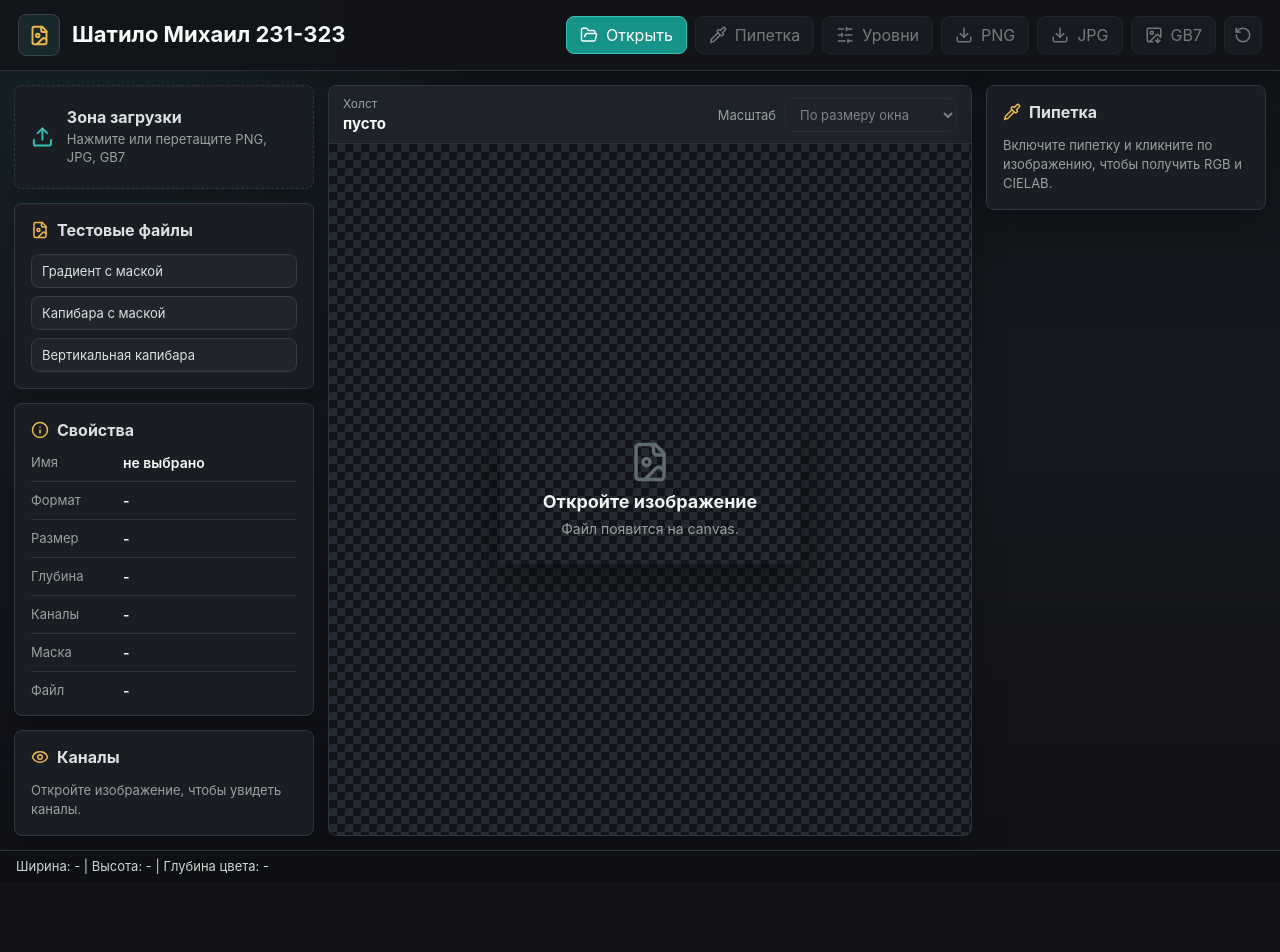
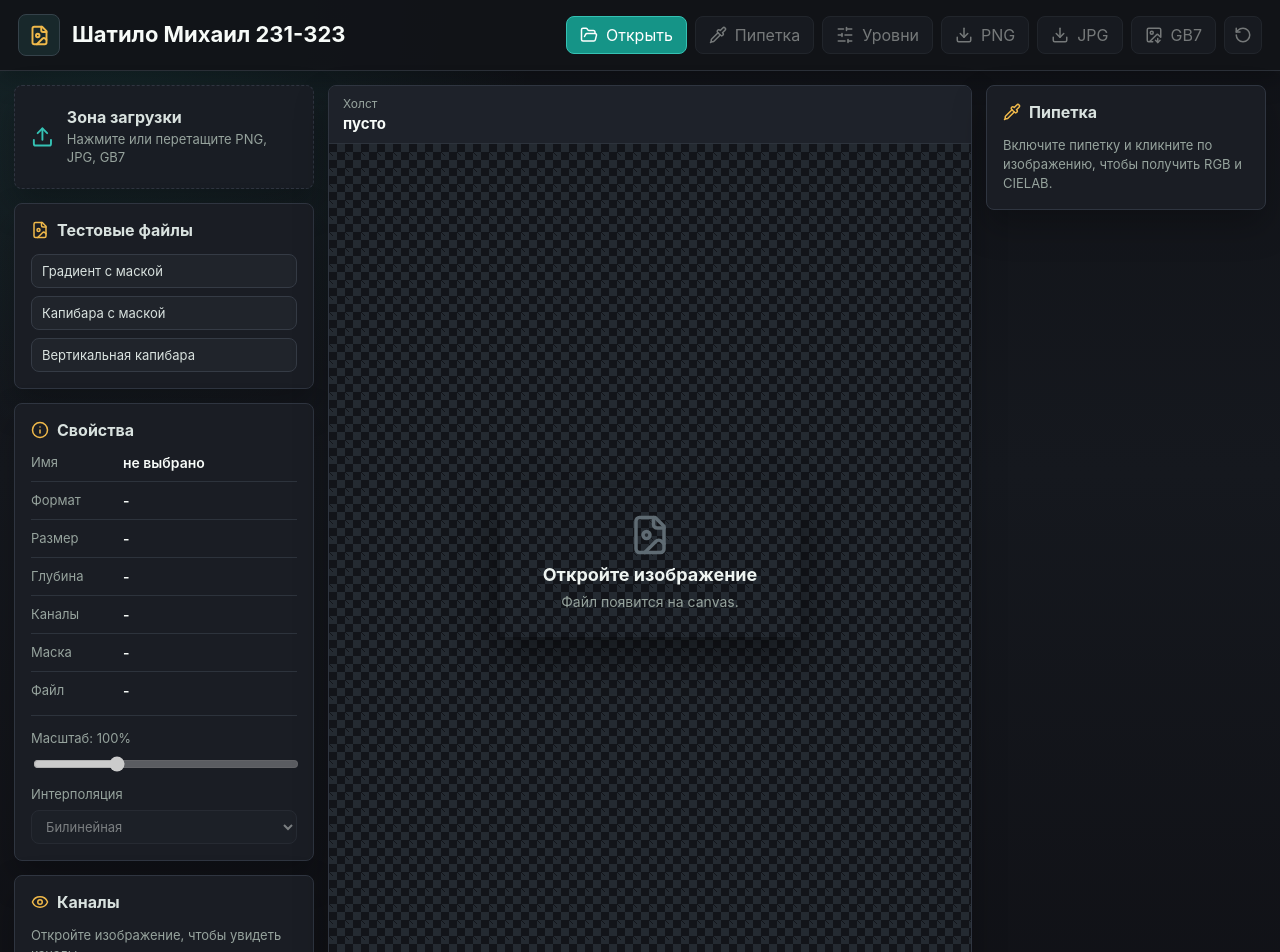
Before and after one commit to FrontendCourseMP/photoshop-mihailshat, a React (Vite) app: page / in a window 1280 px wide. Shown: the top 952 px of the page. Before the commit the page ends 882 px from the top, so only its background shows below. Built offline with nearby package versions, Linux system fonts and the light colour scheme.

Commit message:
Render canvas with adjustable scale

```diff
--- a/src/App.css
+++ b/src/App.css
@@ -311,6 +311,31 @@ dl {
   grid-template-columns: 42px minmax(0, 1fr);
 }
 
+.scale-control {
+  display: grid;
+  gap: 12px;
+  margin-top: 16px;
+  padding-top: 14px;
+  border-top: 1px solid #2d333c;
+}
+
+.scale-control label {
+  display: grid;
+  gap: 8px;
+  color: #96a39d;
+  font-size: 13px;
+}
+
+.scale-control input[type="range"] {
+  width: 100%;
+  accent-color: #35c2b4;
+}
+
+.scale-control select {
+  min-height: 34px;
+  padding: 0 10px;
+}
+
 .channel-list {
   display: grid;
   gap: 10px;
@@ -443,13 +468,6 @@ dl {
   image-rendering: auto;
   background: transparent;
   box-shadow: 0 18px 42px rgba(0, 0, 0, 0.42);
-}
-
-.fit-canvas {
-  max-width: 100%;
-  max-height: 100%;
-  width: auto;
-  height: auto;
 }
 
 .empty-state {
--- a/src/App.jsx
+++ b/src/App.jsx
@@ -13,17 +13,12 @@ import {
   Upload,
 } from 'lucide-react';
 import { decodeGb7, encodeGb7, imageHasTransparency } from './utils/gb7.js';
+import { INTERPOLATION_METHODS, clampScale, scaleImageData } from './utils/interpolation.js';
 import gradientHalfMaskUrl from '../gradient-half-mask.gb7?url';
 import kapibaraMaskUrl from '../kapibara-mask.gb7?url';
 import verticalKapibaraUrl from '../vertical-kapibara.gb7?url';
 
 const SUPPORTED_EXTENSIONS = ['png', 'jpg', 'jpeg', 'gb7'];
-const ZOOM_OPTIONS = [
-  { value: 'fit', label: 'По размеру окна' },
-  { value: '0.5', label: '50%' },
-  { value: '1', label: '100%' },
-  { value: '2', label: '200%' },
-];
 const SAMPLE_IMAGES = [
   {
     title: 'Градиент с маской',
@@ -110,6 +105,17 @@ function createWhiteBackgroundCanvas(sourceCanvas) {
   context.drawImage(sourceCanvas, 0, 0);
 
   return preparedCanvas;
+}
+
+function imageDataToCanvas(imageData) {
+  const canvas = document.createElement('canvas');
+  const context = canvas.getContext('2d');
+
+  canvas.width = imageData.width;
+  canvas.height = imageData.height;
+  context.putImageData(imageData, 0, 0);
+
+  return canvas;
 }
 
 function isGrayscaleImage(imageData) {
@@ -485,6 +491,7 @@ function ChannelPreview({ channel, imageData, isActive, onToggle }) {
 
 export default function App() {
   const canvasRef = useRef(null);
+  const canvasAreaRef = useRef(null);
   const levelsDialogRef = useRef(null);
   const histogramRef = useRef(null);
   const fileInputRef = useRef(null);
@@ -499,12 +506,13 @@ export default function App() {
   const [levelsChannel, setLevelsChannel] = useState('master');
   const [levelsSettings, setLevelsSettings] = useState({});
   const [histogramMode, setHistogramMode] = useState('linear');
+  const [displayScale, setDisplayScale] = useState(100);
+  const [displayInterpolation, setDisplayInterpolation] = useState(INTERPOLATION_METHODS.bilinear.key);
   const [pickedColor, setPickedColor] = useState(null);
   const [activeTool, setActiveTool] = useState('view');
   const [error, setError] = useState('');
   const [notice, setNotice] = useState('');
   const [isDragging, setIsDragging] = useState(false);
-  const [zoom, setZoom] = useState('fit');
 
   const currentImageData = previewImageData ?? originalImageData;
   const channels = useMemo(() => (channelMode ? getChannelList(channelMode) : []), [channelMode]);
@@ -512,13 +520,30 @@ export default function App() {
   const currentLevels = normalizeLevels(levelsSettings[levelsChannel] ?? DEFAULT_LEVELS);
   const middleLevel = gammaToMiddle(currentLevels);
 
-  function drawImageData(imageData) {
+  function drawImageData(imageData, scale = displayScale, method = displayInterpolation) {
     const canvas = canvasRef.current;
     const context = canvas.getContext('2d', { willReadFrequently: true });
+    const scaledWidth = Math.max(1, Math.round((imageData.width * scale) / 100));
+    const scaledHeight = Math.max(1, Math.round((imageData.height * scale) / 100));
+    const scaledImageData = scaleImageData(imageData, scaledWidth, scaledHeight, method);
 
-    canvas.width = imageData.width;
-    canvas.height = imageData.height;
-    context.putImageData(imageData, 0, 0);
+    canvas.width = scaledImageData.width;
+    canvas.height = scaledImageData.height;
+    context.putImageData(scaledImageData, 0, 0);
+  }
+
+  function calculateInitialScale(imageData) {
+    const area = canvasAreaRef.current;
+
+    if (!area) {
+      return 100;
+    }
+
+    const availableWidth = Math.max(1, area.clientWidth - 100);
+    const availableHeight = Math.max(1, area.clientHeight - 100);
+    const scale = Math.min(availableWidth / imageData.width, availableHeight / imageData.height) * 100;
+
+    return clampScale(scale);
   }
 
   function prepareLoadedImage(imageData, info, warnings = '') {
@@ -536,7 +561,7 @@ export default function App() {
     setActiveChannels(nextChannels);
     setPickedColor(null);
     setNotice(warnings);
-    drawImageData(imageData);
+    setDisplayScale(calculateInitialScale(imageData));
   }
 
   useEffect(() => {
@@ -545,7 +570,7 @@ export default function App() {
     }
 
     drawImageData(applyChannelsToImage(currentImageData, activeChannels, channelMode));
-  }, [currentImageData, activeChannels, channelMode]);
+  }, [currentImageData, activeChannels, channelMode, displayScale, displayInterpolation]);
 
   useEffect(() => {
     const dialog = levelsDialogRef.current;
@@ -778,8 +803,10 @@ export default function App() {
 
     const canvas = canvasRef.current;
     const rect = canvas.getBoundingClientRect();
-    const x = Math.floor(((event.clientX - rect.left) / rect.width) * canvas.width);
-    const y = Math.floor(((event.clientY - rect.top) / rect.height) * canvas.height);
+    const renderedX = ((event.clientX - rect.left) / rect.width) * canvas.width;
+    const renderedY = ((event.clientY - rect.top) / rect.height) * canvas.height;
+    const x = Math.floor((renderedX / canvas.width) * currentImageData.width);
+    const y = Math.floor((renderedY / canvas.height) * currentImageData.height);
 
     if (x < 0 || y < 0 || x >= canvas.width || y >= canvas.height) {
       return;
@@ -800,26 +827,25 @@ export default function App() {
       return;
     }
 
-    const canvas = canvasRef.current;
+    const visibleImageData = applyChannelsToImage(currentImageData, activeChannels, channelMode);
+    const exportCanvas = imageDataToCanvas(visibleImageData);
 
     try {
       setError('');
 
       if (format === 'png') {
-        const blob = await canvasToBlob(canvas, 'image/png');
+        const blob = await canvasToBlob(exportCanvas, 'image/png');
         downloadBlob(blob, replaceExtension(imageInfo.name, 'png'));
       }
 
       if (format === 'jpg') {
-        const preparedCanvas = createWhiteBackgroundCanvas(canvas);
+        const preparedCanvas = createWhiteBackgroundCanvas(exportCanvas);
         const blob = await canvasToBlob(preparedCanvas, 'image/jpeg', 0.92);
         downloadBlob(blob, replaceExtension(imageInfo.name, 'jpg'));
       }
 
       if (format === 'gb7') {
-        const context = canvas.getContext('2d', { willReadFrequently: true });
-        const imageData = context.getImageData(0, 0, canvas.width, canvas.height);
-        const buffer = encodeGb7(imageData, canvas.width, canvas.height);
+        const buffer = encodeGb7(visibleImageData, visibleImageData.width, visibleImageData.height);
         const blob = new Blob([buffer], { type: 'application/octet-stream' });
 
         downloadBlob(blob, replaceExtension(imageInfo.name, 'gb7'));
@@ -845,17 +871,11 @@ export default function App() {
     setPickedColor(null);
     setActiveTool('view');
     setLevelsOpen(false);
+    setDisplayScale(100);
+    setDisplayInterpolation(INTERPOLATION_METHODS.bilinear.key);
     setError('');
     setNotice('');
   }
-
-  const canvasStyle =
-    imageInfo && zoom !== 'fit'
-      ? {
-          width: `${imageInfo.width * Number(zoom)}px`,
-          height: `${imageInfo.height * Number(zoom)}px`,
-        }
-      : undefined;
 
   return (
     <div className="app-shell">
@@ -985,6 +1005,34 @@ export default function App() {
                 <dd>{imageInfo?.fileSize ?? '-'}</dd>
               </div>
             </dl>
+
+            <div className="scale-control">
+              <label>
+                Масштаб: {displayScale}%
+                <input
+                  type="range"
+                  min="12"
+                  max="300"
+                  value={displayScale}
+                  onChange={(event) => setDisplayScale(clampScale(Number(event.target.value)))}
+                  disabled={!imageInfo}
+                />
+              </label>
+              <label>
+                Интерполяция
+                <select
+                  value={displayInterpolation}
+                  onChange={(event) => setDisplayInterpolation(event.target.value)}
+                  disabled={!imageInfo}
+                >
+                  {Object.values(INTERPOLATION_METHODS).map((method) => (
+                    <option key={method.key} value={method.key}>
+                      {method.label}
+                    </option>
+                  ))}
+                </select>
+              </label>
+            </div>
           </section>
 
           <section className="channels-panel">
@@ -1015,22 +1063,11 @@ export default function App() {
           <div className="editor-toolbar">
             <div>
               <span className="toolbar-label">Холст</span>
-              <strong>{imageInfo ? `${imageInfo.width} x ${imageInfo.height}` : 'пусто'}</strong>
+              <strong>{imageInfo ? `${imageInfo.width} x ${imageInfo.height} / ${displayScale}%` : 'пусто'}</strong>
             </div>
-
-            <label className="zoom-control">
-              Масштаб
-              <select value={zoom} onChange={(event) => setZoom(event.target.value)} disabled={!imageInfo}>
-                {ZOOM_OPTIONS.map((option) => (
-                  <option key={option.value} value={option.value}>
-                    {option.label}
-                  </option>
-                ))}
-              </select>
-            </label>
           </div>
 
-          <div className={`canvas-area${activeTool === 'pipette' ? ' is-pipette' : ''}`}>
+          <div ref={canvasAreaRef} className={`canvas-area${activeTool === 'pipette' ? ' is-pipette' : ''}`}>
             {!imageInfo && (
               <div className="empty-state">
                 <FileImage size={42} />
@@ -1040,8 +1077,7 @@ export default function App() {
             )}
             <canvas
               ref={canvasRef}
-              className={`image-canvas${imageInfo && zoom === 'fit' ? ' fit-canvas' : ''}`}
-              style={canvasStyle}
+              className="image-canvas"
               onClick={handleCanvasClick}
             />
           </div>
```
